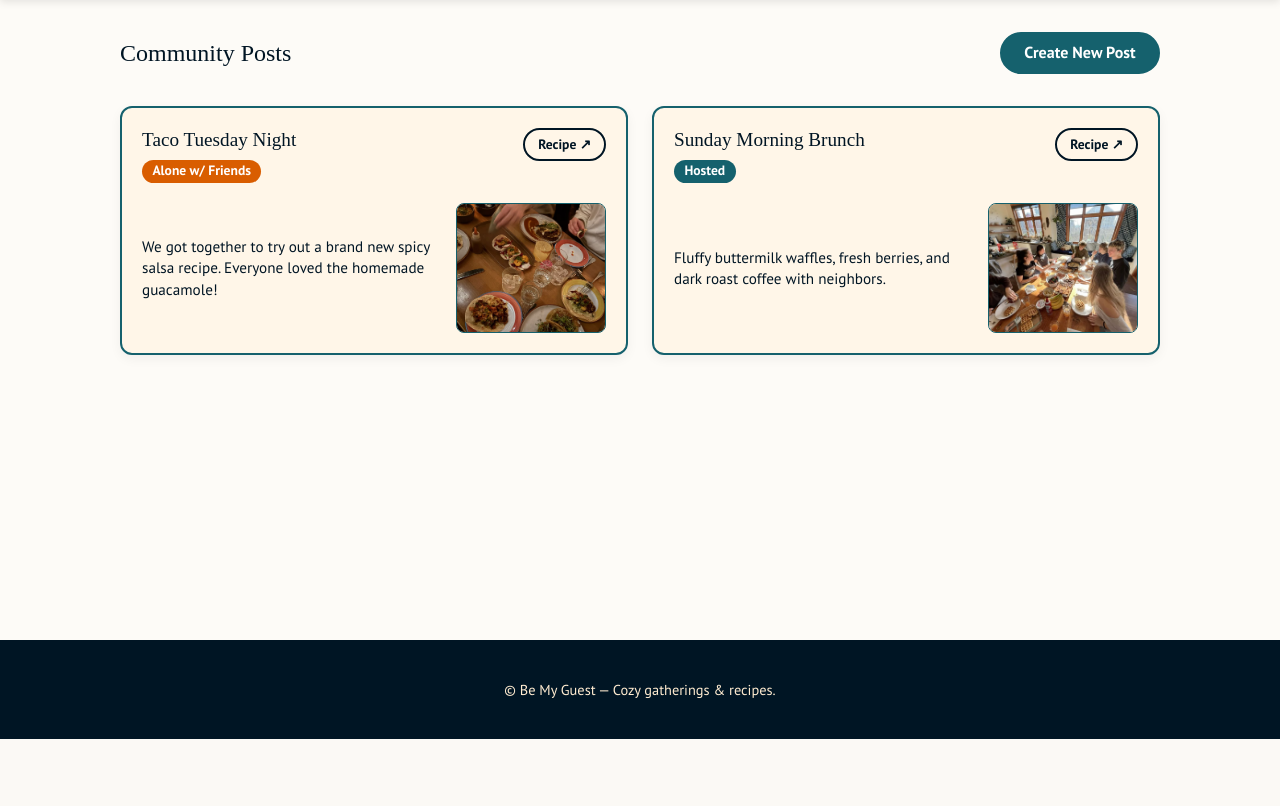
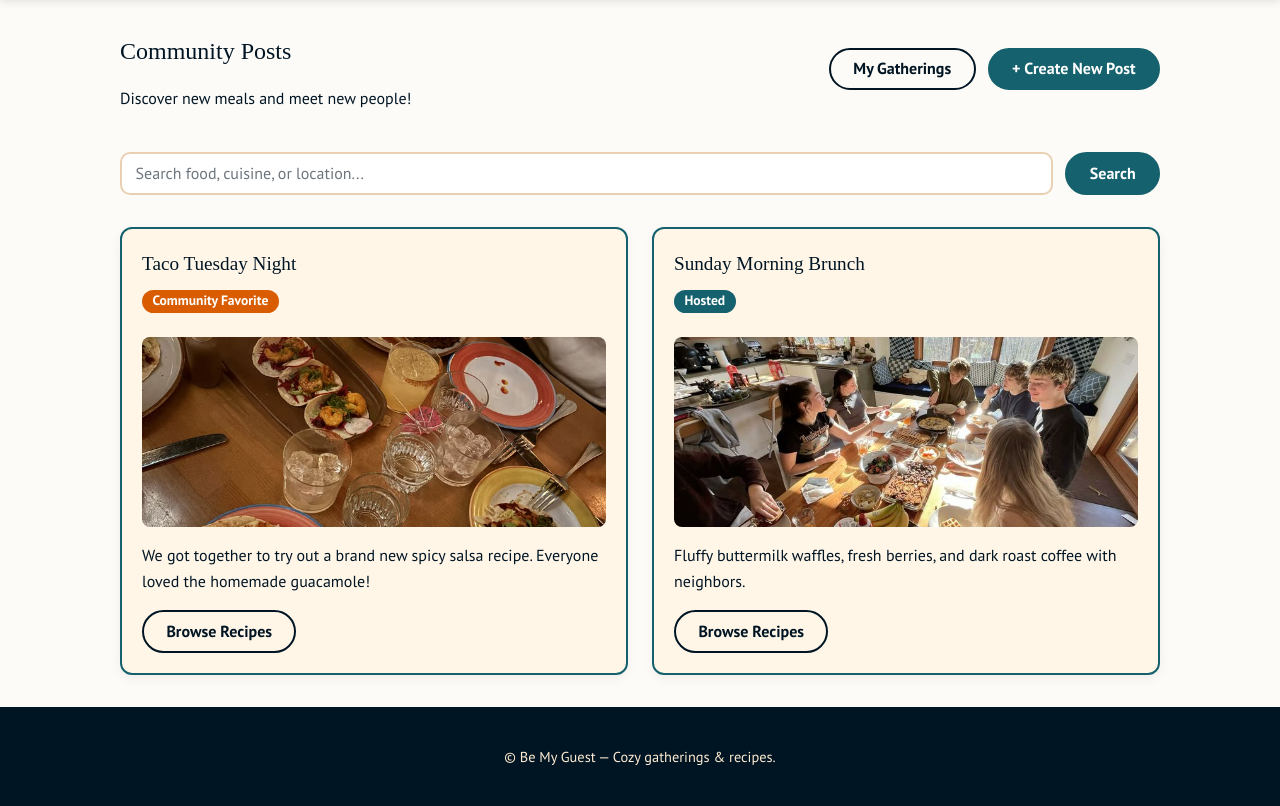
Before and after one commit to raranj/2_BeMyGuest, a Django app: page /posts/ in a window 1280 px wide. Shown: the part 70-876 px from the top of the page. Before the commit the page ends 809 px from the top, so only its background shows below. Run offline with Django 5.2, Linux system fonts and the light colour scheme; data comes from the database, SQL or seed files in the repository; both versions use the stored data as it was after the commit; some web fonts are replaced.

Commit message:
Complete meal gathering demo pages

```diff
--- a/bemyguest/templates/posts.html
+++ b/bemyguest/templates/posts.html
@@ -1,71 +1,178 @@
+
 {% extends "base.html" %}
 {% load static %}
 
 {% block title %}Posts - Be My Guest{% endblock %}
 
 {% block content %}
-<!-- Top Header Row: Title & Action Button aligned together -->
-<div style="display: flex; justify-content: space-between; align-items: center; margin-bottom: 2rem;">
-  <h2 style="margin: 0;">Community Posts</h2>
-  <a href="{% url 'gathering_create' %}" class="button">
-    Create New Post
-  </a>
+
+<div class="page-heading">
+
+  <div>
+    <h2>
+      {% if mine %}My Gatherings{% else %}Community Posts{% endif %}
+    </h2>
+    <p class="muted">
+      Discover new meals and meet new people!
+    </p>
   </div>
 
-<!-- Two-Column Grid Top-Aligned -->
-<div class="card-grid" style="display: flex !important; align-items: flex-start !important; gap: 1.5rem !important;">
+  <div class="gathering-actions">
+    <a href="{% url 'my_gatherings' %}"
+       class="button button-outline">
+      My Gatherings
+    </a>
 
-  <!-- Post Card 1 -->
-  <div class="card" style="flex: 1; min-width: 0; align-self: flex-start !important; margin-top: 0 !important; background-color: var(--card-bg, #FFF6E8); border: 2px solid var(--stormy-teal); border-radius: 12px; padding: 1.25rem;">
-
-    <!-- Top Row Header -->
-    <div style="display: flex; justify-content: space-between; align-items: flex-start; gap: 1rem; min-height: 52px;">
-      <div>
-        <h4 style="margin: 0 0 0.4rem 0; color: var(--ink-black); font-size: 1.2rem; font-weight: 700; line-height: 1.2;">Taco Tuesday Night</h4>
-        <span class="badge secondary">Alone w/ Friends</span>
-      </div>
-      <a href="{% url 'recipes' %}" class="button button-outline" style="font-size: 0.85rem; padding: 0.4rem 0.8rem; white-space: nowrap;">
-        Recipe ↗
+    <a href="{% url 'gathering_create' %}"
+       class="button">
+      + Create New Post
     </a>
-    </div>
-
-    <!-- Body Content Row -->
-    <div style="display: grid; grid-template-columns: 1fr 150px; gap: 1rem; align-items: center; margin-top: 1.25rem;">
-      <div style="font-size: 0.95rem; color: var(--ink-black); line-height: 1.4;">
-        We got together to try out a brand new spicy salsa recipe. Everyone loved the homemade guacamole!
-      </div>
-      <div style="height: 130px; border-radius: 8px; overflow: hidden; border: 1.5px solid var(--stormy-teal);">
-        <img src="{% static 'images/TacoTuesdayNight.jpg' %}" alt="Taco Tuesday Night" style="width: 100%; height: 100%; object-fit: cover; display: block;">
-      </div>
   </div>
 
 </div>
 
-  <!-- Post Card 2 -->
-  <div class="card" style="flex: 1; min-width: 0; align-self: flex-start !important; margin-top: 0 !important; background-color: var(--card-bg, #FFF6E8); border: 2px solid var(--stormy-teal); border-radius: 12px; padding: 1.25rem;">
+{% if not mine %}
+  <form method="get" action="{% url 'posts' %}"
+        class="post-search">
 
-    <!-- Top Row Header -->
-    <div style="display: flex; justify-content: space-between; align-items: flex-start; gap: 1rem; min-height: 52px;">
+    <input
+      type="text"
+      name="q"
+      value="{{ search|default:'' }}"
+      placeholder="Search food, cuisine, or location...">
+
+    <button type="submit" class="button">
+      Search
+    </button>
+  </form>
+{% endif %}
+
+<div class="gathering-card-grid">
+
+  {% for gathering in gatherings %}
+
+    <div class="card gathering-post-card">
+
+      <div class="page-heading">
         <div>
-        <h4 style="margin: 0 0 0.4rem 0; color: var(--ink-black); font-size: 1.2rem; font-weight: 700; line-height: 1.2;">Sunday Morning Brunch</h4>
-        <span class="badge primary">Hosted</span>
-      </div>
-      <a href="{% url 'recipes' %}" class="button button-outline" style="font-size: 0.85rem; padding: 0.4rem 0.8rem; white-space: nowrap;">
-        Recipe ↗
-      </a>
-    </div>
-
-    <!-- Body Content Row -->
-    <div style="display: grid; grid-template-columns: 1fr 150px; gap: 1rem; align-items: center; margin-top: 1.25rem;">
-      <div style="font-size: 0.95rem; color: var(--ink-black); line-height: 1.4;">
-        Fluffy buttermilk waffles, fresh berries, and dark roast coffee with neighbors.
-      </div>
-      <div style="height: 130px; border-radius: 8px; overflow: hidden; border: 1.5px solid var(--stormy-teal);">
-        <img src="{% static 'images/SundayMorningBrunch.jpg' %}" alt="Sunday Morning Brunch" style="width: 100%; height: 100%; object-fit: cover; display: block;">
+          <h4>{{ gathering.title }}</h4>
+          <span class="badge primary">
+            {{ gathering.get_status_display }}
+          </span>
         </div>
       </div>
 
+      {% if gathering.meal_image %}
+        <img
+          src="{{ gathering.meal_image.url }}"
+          alt="{{ gathering.title }}"
+          class="gathering-card-image">
+      {% endif %}
+
+      <p>
+        {{ gathering.description|truncatewords:25 }}
+      </p>
+
+      <p>
+        <strong>Cuisine:</strong>
+        {{ gathering.cuisine_type }}
+      </p>
+
+      <p>
+        <strong>Date:</strong>
+        {{ gathering.date_time|date:"M j, Y, g:i A" }}
+      </p>
+
+      <p>
+        <strong>Location:</strong>
+        {{ gathering.location }}
+      </p>
+
+      <p>
+        <strong>Maximum Guests:</strong>
+        {{ gathering.max_guests }}
+      </p>
+
+      <a
+        href="{% url 'gathering_detail' gathering.id %}"
+        class="button">
+        View Gathering
+      </a>
+
     </div>
 
+  {% endfor %}
+
+  {% if not mine and not search %}
+
+    <!-- Existing sample post: Taco Tuesday -->
+    <div class="card gathering-post-card">
+
+      <div class="page-heading">
+        <div>
+          <h4>Taco Tuesday Night</h4>
+          <span class="badge secondary">
+            Community Favorite
+          </span>
         </div>
+      </div>
+
+      <img
+        src="{% static 'images/TacoTuesdayNight.jpg' %}"
+        alt="Taco Tuesday"
+        class="gathering-card-image">
+
+      <p>
+        We got together to try out a brand new
+        spicy salsa recipe. Everyone loved
+        the homemade guacamole!
+      </p>
+
+      <a href="{% url 'recipes' %}"
+         class="button button-outline">
+        Browse Recipes
+      </a>
+
+    </div>
+
+    <!-- Existing sample post: Sunday Brunch -->
+    <div class="card gathering-post-card">
+
+      <div class="page-heading">
+        <div>
+          <h4>Sunday Morning Brunch</h4>
+          <span class="badge primary">
+            Hosted
+          </span>
+        </div>
+      </div>
+
+      <img
+        src="{% static 'images/SundayMorningBrunch.jpg' %}"
+        alt="Sunday Morning Brunch"
+        class="gathering-card-image">
+
+      <p>
+        Fluffy buttermilk waffles, fresh
+        berries, and dark roast coffee
+        with neighbors.
+      </p>
+
+      <a href="{% url 'recipes' %}"
+         class="button button-outline">
+        Browse Recipes
+      </a>
+
+    </div>
+
+  {% endif %}
+
+</div>
+
+{% if mine and not gatherings %}
+  <p>You haven't hosted any gatherings yet.</p>
+{% elif search and not gatherings %}
+  <p>No gatherings matched your search.</p>
+{% endif %}
+
 {% endblock %}
--- a/bemyguest/ui-ux/style.css
+++ b/bemyguest/ui-ux/style.css
@@ -276,3 +276,159 @@ h1, h2, h3, h4, h5 {
     overflow-x: auto;
   }
 }
+
+
+
+
+
+/* ===== Meal Gathering Demo Pages ===== */
+
+.page-heading {
+  display: flex;
+  justify-content: space-between;
+  align-items: flex-start;
+  flex-wrap: wrap;
+  gap: 1rem;
+  margin-bottom: 1.5rem;
+}
+
+.page-heading h2,
+.page-heading h4 {
+  margin: 0 0 0.5rem;
+}
+
+.gathering-actions {
+  display: flex;
+  flex-wrap: wrap;
+  align-items: center;
+  gap: 0.75rem;
+  margin-top: 1rem;
+}
+
+.gathering-actions form {
+  margin: 0;
+}
+
+.gathering-actions .button {
+  margin-bottom: 0;
+}
+
+.gathering-card-grid {
+  display: grid;
+  grid-template-columns: repeat(
+    auto-fit, minmax(min(100%, 300px), 1fr)
+  );
+  gap: 1.5rem;
+  align-items: start;
+}
+
+.gathering-post-card {
+  padding: 1.25rem;
+  background: var(--papaya-whip-light);
+  border: 2px solid var(--stormy-teal);
+  border-radius: var(--radius);
+}
+
+.gathering-post-card h4 {
+  font-size: 1.2rem;
+}
+
+.gathering-card-image {
+  width: 100%;
+  height: 190px;
+  object-fit: cover;
+  border-radius: 8px;
+  margin: 1rem 0;
+}
+
+.gathering-detail,
+.gathering-form-card {
+  max-width: 850px;
+  margin: 1rem auto;
+}
+
+.gathering-detail-image {
+  display: block;
+  width: 100%;
+  max-height: 360px;
+  object-fit: cover;
+  border-radius: 10px;
+  margin-bottom: 1.5rem;
+}
+
+.gathering-info-grid {
+  display: grid;
+  grid-template-columns: repeat(
+    auto-fit, minmax(240px, 1fr)
+  );
+  gap: 0.5rem 1.5rem;
+  margin-bottom: 1.5rem;
+}
+
+.gathering-form-fields {
+  display: grid;
+  grid-template-columns: repeat(
+    auto-fit, minmax(min(100%, 280px), 1fr)
+  );
+  gap: 1.25rem;
+  margin-bottom: 1.5rem;
+}
+
+.gathering-field label {
+  display: block;
+  font-weight: 700;
+  margin-bottom: 0.5rem;
+}
+
+.gathering-field input,
+.gathering-field select,
+.gathering-field textarea {
+  width: 100%;
+  max-width: 100%;
+  box-sizing: border-box;
+  border: 1px solid var(--border-light);
+  border-radius: 8px;
+  padding: 0.65rem;
+  background: white;
+}
+
+.gathering-field input[type="checkbox"] {
+  width: auto;
+}
+
+.gathering-field small {
+  display: block;
+  margin-top: 0.25rem;
+}
+
+.form-errors {
+  color: var(--brandy);
+  margin-top: 0.5rem;
+}
+
+.post-search {
+  display: flex;
+  gap: 0.75rem;
+  flex-wrap: wrap;
+  margin-bottom: 2rem;
+}
+
+.post-search input {
+  flex: 1;
+  min-width: 200px;
+}
+
+.back-link {
+  display: inline-block;
+  color: var(--stormy-teal);
+  font-weight: 700;
+  text-decoration: none;
+  margin-bottom: 0.5rem;
+}
+
+@media (max-width: 600px) {
+  .gathering-info-grid,
+  .gathering-form-fields {
+    grid-template-columns: 1fr;
+  }
+}
```
Also changed, not shown: bemyguest/templates/post_detail.html (+129 -1 lines), bemyguest/templates/post_form.html (+49 -8 lines), data/db.sqlite3. Lines whose indentation alone changed are shown as unchanged.
